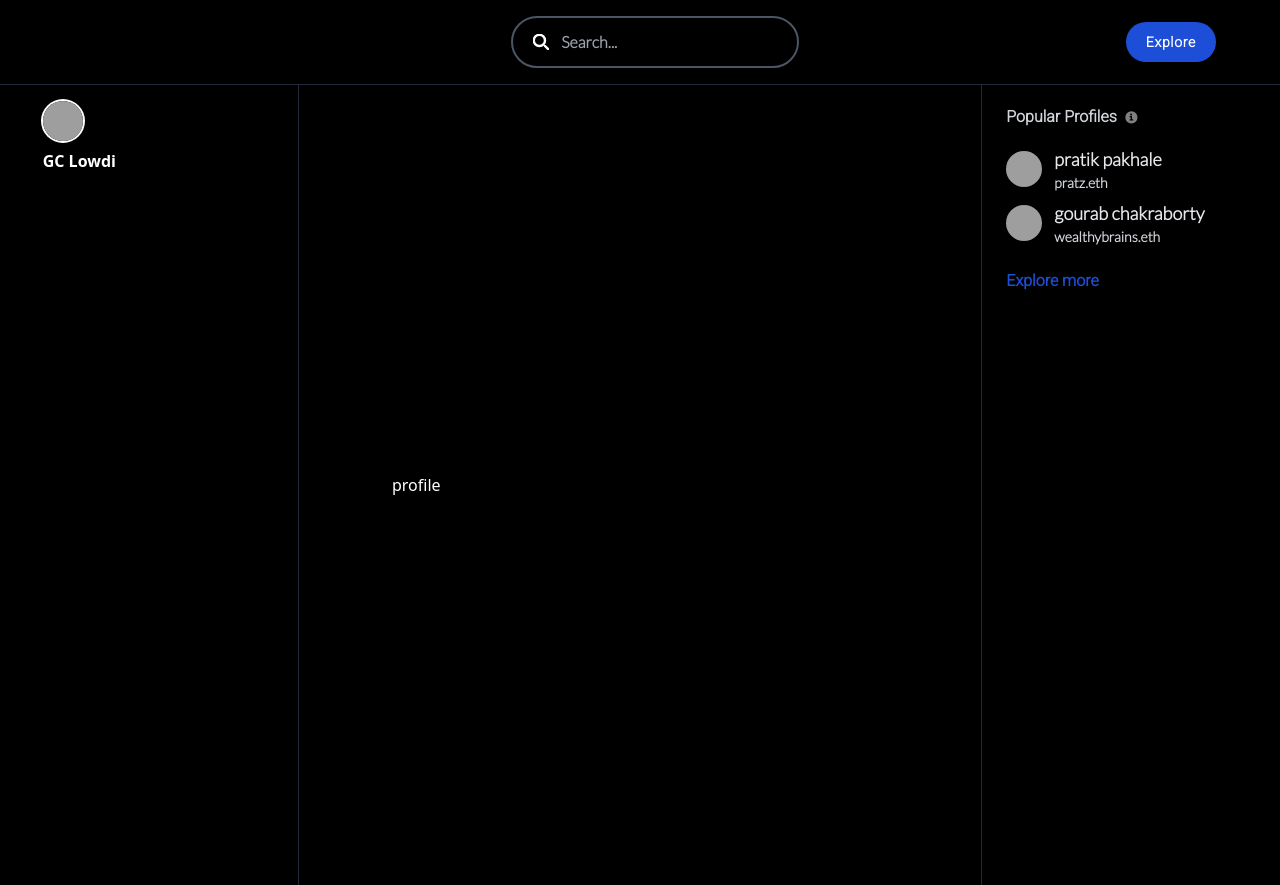
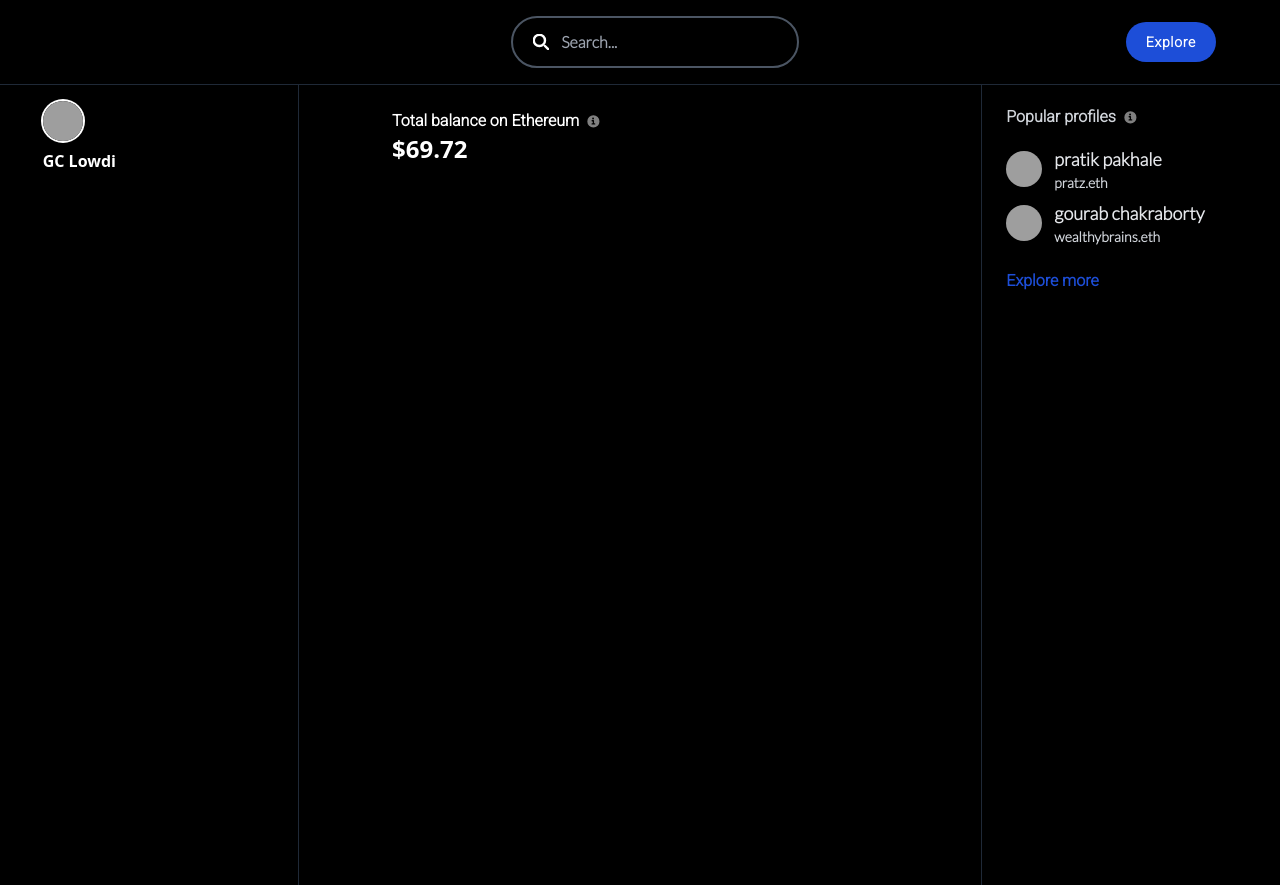
Before and after one commit to gourab337/innovest, a React (Vite) app: page /1 in a window 1280 px wide. Built offline with nearby package versions, Linux system fonts and the light colour scheme; grey boxes are pictures that could not be loaded.

Commit message:
add: starting main page

```diff
--- a/src/components/layout/Layout.jsx
+++ b/src/components/layout/Layout.jsx
@@ -9,7 +9,7 @@ function Layout() {
       <div className='h-auto'>
         <Nav />
       </div>
-      <div className='flex justify-around items-center'>
+      <div className='flex justify-around'>
         <SidebarLeft />
         <main className='h-auto w-2/5 p-2'>
           <Outlet />
--- a/src/components/layout/SideBarRight.jsx
+++ b/src/components/layout/SideBarRight.jsx
@@ -1,18 +1,6 @@
 import HighlightProfile from '../profile/Highlight';
 
-function Info() {
-  return (
-    <svg
-      className='w-4 h-4 ml-2 mt-1 '
-      aria-hidden='true'
-      xmlns='http://www.w3.org/2000/svg'
-      fill='gray'
-      viewBox='0 0 25 25'
-    >
-      <path d='M10 .5a9.5 9.5 0 1 0 9.5 9.5A9.51 9.51 0 0 0 10 .5ZM9.5 4a1.5 1.5 0 1 1 0 3 1.5 1.5 0 0 1 0-3ZM12 15H8a1 1 0 0 1 0-2h1v-3H8a1 1 0 0 1 0-2h2a1 1 0 0 1 1 1v4h1a1 1 0 0 1 0 2Z' />
-    </svg>
-  );
-}
+import TitleInfo from '../../utils/TitleInfo';
 
 function SidebarRight() {
   const popularProfiles = [
@@ -31,10 +19,8 @@ function SidebarRight() {
   return (
     <aside className='z-40 w-1/5 h-screen  bg-black  border-l border-gray-800 '>
       <div className='pl-6 pt-5 flex flex-col text-gray-300'>
-        <div className='flex items-center justify-start font-roboto font-semibold mb-4'>
-          Popular Profiles
-          <Info />
-        </div>
+        <TitleInfo title='Popular profiles' />
+        <span className='mb-4'></span>
         {popularProfiles.map(profile => {
           return <HighlightProfile key={profile?.ens} profile={profile} />;
         })}
--- a/src/pages/profile.jsx
+++ b/src/pages/profile.jsx
@@ -1,5 +1,14 @@
+import TitleInfo from '../utils/TitleInfo';
+
 function Profile() {
-  return <div className='text-white'>profile</div>;
+  return (
+    <div className='text-white mt-4'>
+      <div>
+        <TitleInfo title='Total balance on Ethereum' />
+        <div className='text-2xl font-bold'>$69.72</div>
+      </div>
+    </div>
+  );
 }
 
 export default Profile;
--- /dev/null
+++ b/src/utils/TitleInfo.jsx
@@ -0,0 +1,28 @@
+function Info() {
+  return (
+    <svg
+      className='w-4 h-4 ml-2 mt-1 '
+      aria-hidden='true'
+      xmlns='http://www.w3.org/2000/svg'
+      fill='gray'
+      viewBox='0 0 25 25'
+    >
+      <path d='M10 .5a9.5 9.5 0 1 0 9.5 9.5A9.51 9.51 0 0 0 10 .5ZM9.5 4a1.5 1.5 0 1 1 0 3 1.5 1.5 0 0 1 0-3ZM12 15H8a1 1 0 0 1 0-2h1v-3H8a1 1 0 0 1 0-2h2a1 1 0 0 1 1 1v4h1a1 1 0 0 1 0 2Z' />
+    </svg>
+  );
+}
+
+function TitleInfo({ title, className }) {
+  return (
+    <div
+      className={
+        'flex items-center justify-start font-roboto font-semibold ' + className
+      }
+    >
+      {title}
+      <Info />
+    </div>
+  );
+}
+
+export default TitleInfo;
```
